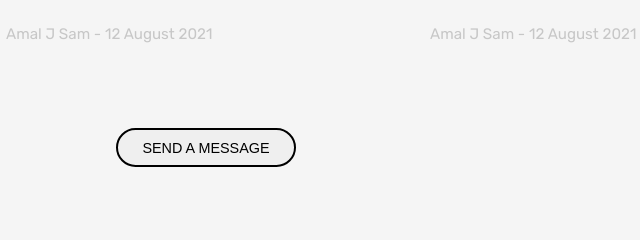
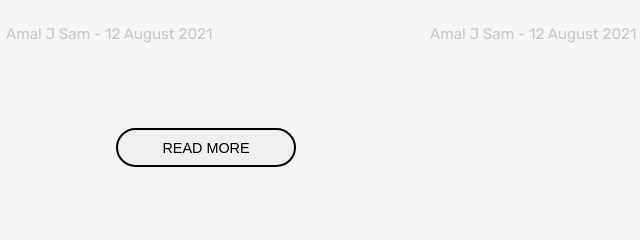
Before and after one commit to amaljsam/amaljsam.tech, a plain HTML site: page index.html in a window 1280 px wide. Shown: the part 2440-2680 px from the top of the page, 434-1074 px from the left. Drawn offline with Linux system fonts and the light colour scheme.

Commit message:
Update index.html

```diff
--- a/index.html
+++ b/index.html
@@ -240,7 +240,7 @@
 
 
 
-        <button type="submit" class = "btn">SEND A MESSAGE</button>
+        <button type="submit" class = "btn">READ MORE</button>
         </form>
 
 
```
